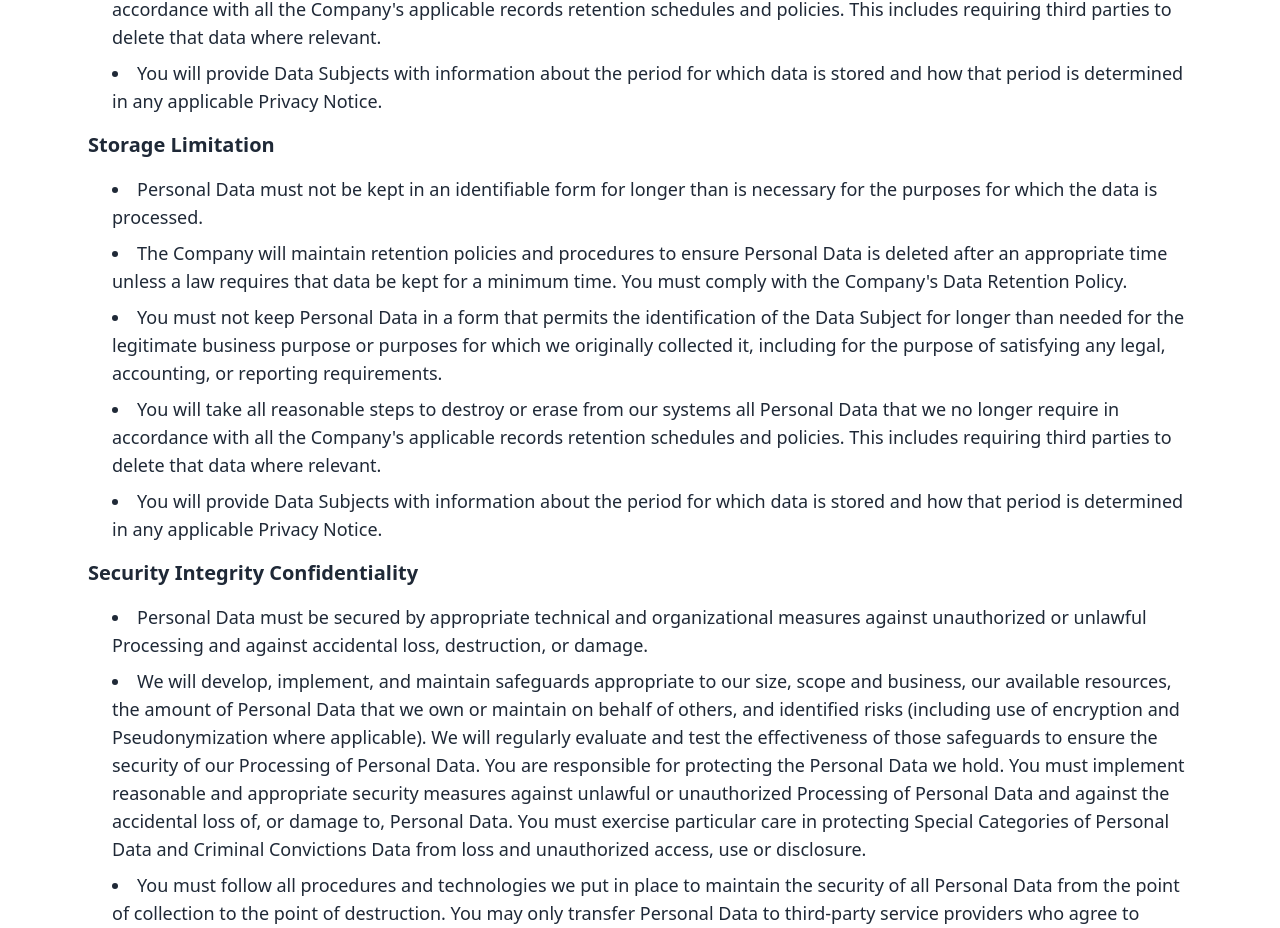
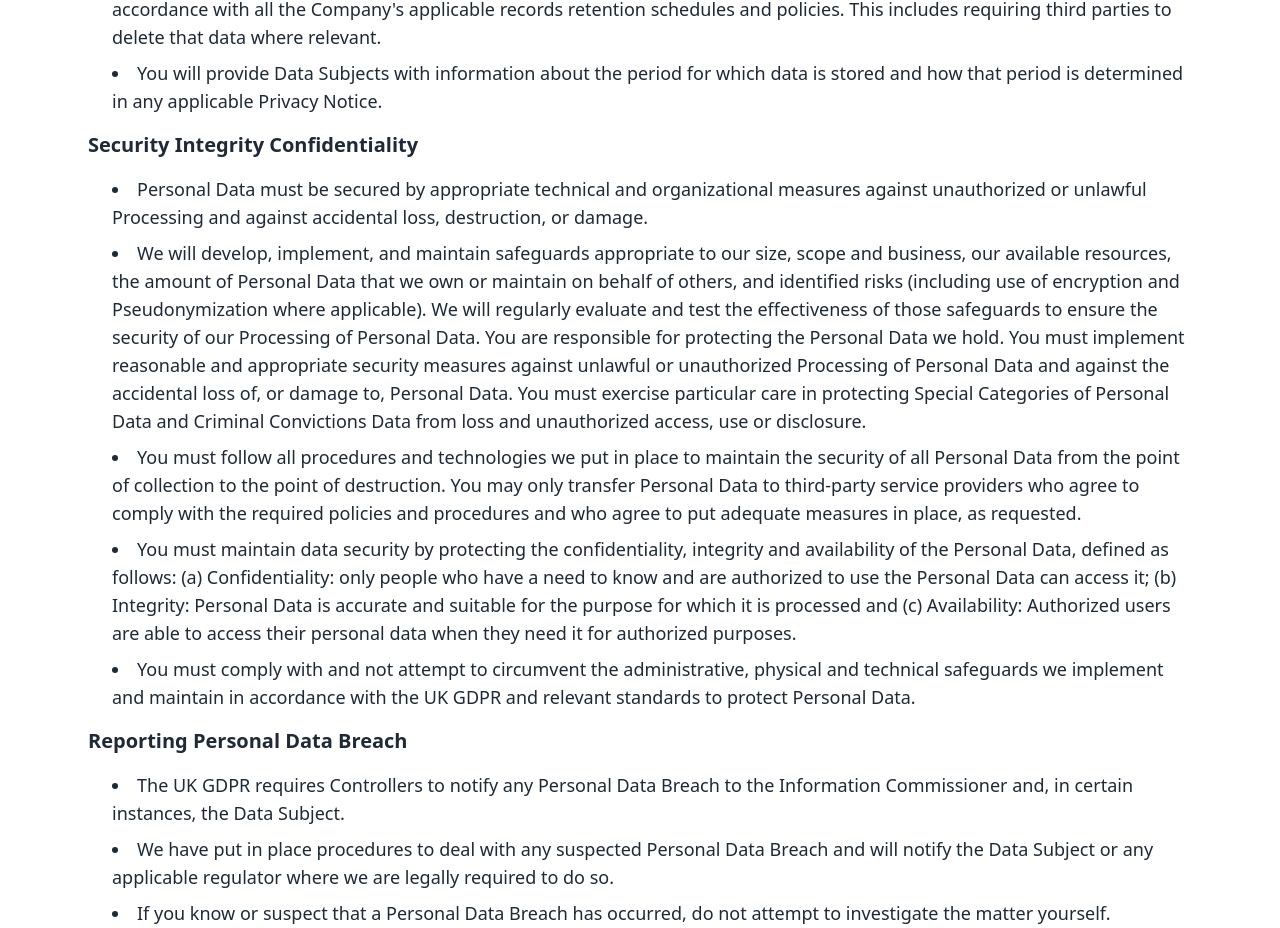
Before and after one commit to CoderAnshul/joinlio, a React (Vite) app: page /privacy-policy in a window 1280 px wide. Shown: the part 7795-8723 px from the top of the page. Built offline with nearby package versions, Linux system fonts and the light colour scheme.

Commit message:
refactor: remove redundant storage limitation section from policy page for clarity

```diff
--- a/src/Pages/Policy.jsx
+++ b/src/Pages/Policy.jsx
@@ -153,13 +153,6 @@ const Policy = () => {
         ))}
       </ul>
 
-      <h3 className="text-xl font-semibold mt-8 mb-2">Storage Limitation</h3>
-      <ul className="list-disc list-inside space-y-2 pl-6 mb-6 text-lg">
-        {storageLimitation.map((reason, index) => (
-          <li key={index}>{reason}</li>
-        ))}
-      </ul>
-
       <h3 className="text-xl font-semibold mt-8 mb-2">Security Integrity Confidentiality</h3>
       <ul className="list-disc list-inside space-y-2 pl-6 mb-6 text-lg">
         {securityIntegrityConfidentiality.map((reason, index) => (
```
